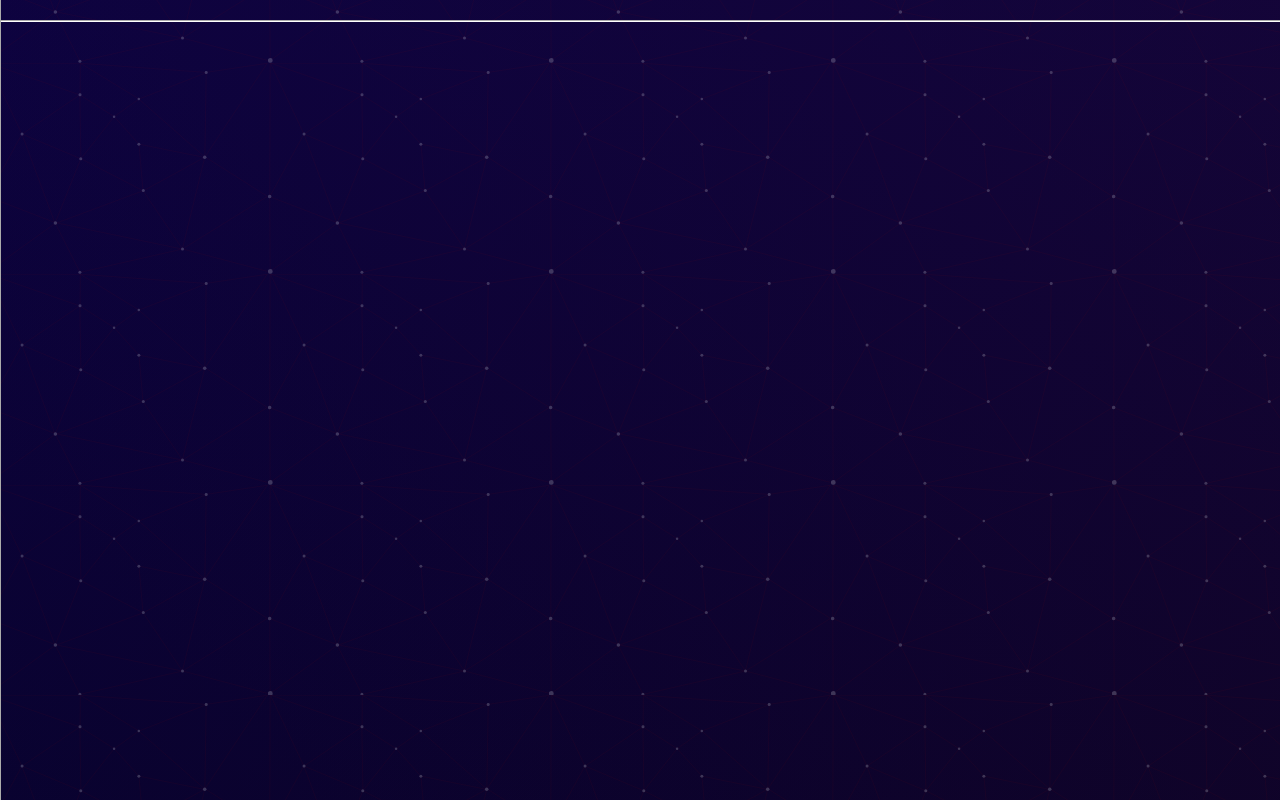
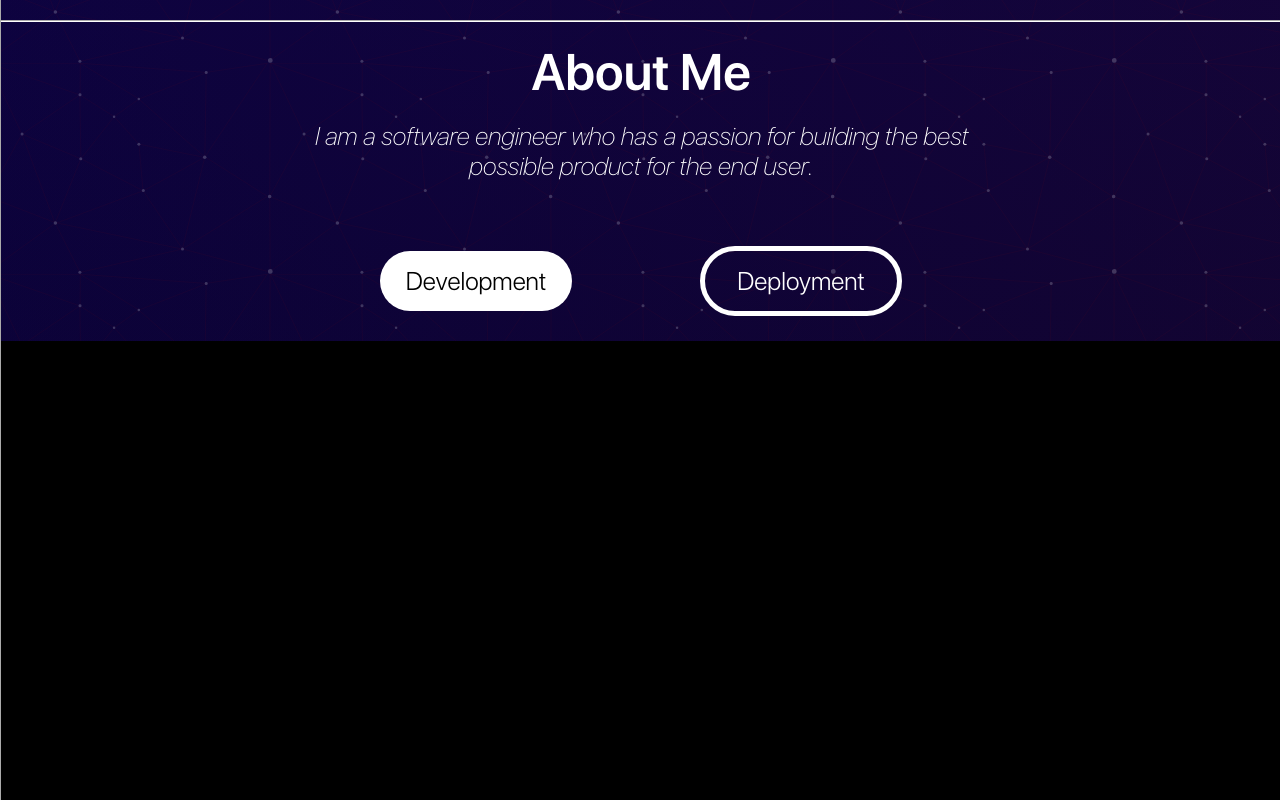
Before and after one commit to creiser2/personal-website, a React (Create React App) app: page / in a window 1280 px wide. Shown: the part 780-1580 px from the top of the page. Built offline with nearby package versions, Linux system fonts and the light colour scheme.

Commit message:
starting about me page:

```diff
--- a/src/screens/AboutMePage.js
+++ b/src/screens/AboutMePage.js
@@ -4,17 +4,34 @@ import { Fragment, Component } from "react";
 import "../styles/AboutMePage.css";
 
 class AboutMePage extends Component {
-
-    downChevronClicked() {
-        // this.props.secondPageRef.scrollIntoView();
-        //this.refs.hello.scrollIntoView();
-    }
-
     render() {
         return (
             <Fragment>
-                <div className="about-me-container">
+                <div className="am-container">
+                    <div className="am-text-holder">
+                        <div className="am-spacer-1"></div>
+                        <div className="sf-semibold am-header">
+                            About Me
+                        </div>
+                        <div className="sf-thin-italic am-subtitle">
+                            I am a software engineer who has a passion for building the best
+                        </div>
+                        <div className="sf-thin-italic am-subtitle">
+                            possible product for the end user.
+                        </div>
+                    </div>
+                    <div className="am-button-container">
+                        <div className="am-button-filled sf-light">
+                            Development
+                        </div>
+                        <div className="am-spacer-2"></div>
+                        <div className="am-button-hollow sf-light">
+                            Deployment
+                        </div>
+                    </div>
+                    <div className="am-stack-container">
 
+                    </div>
                 </div>
             </Fragment>
         )
--- a/src/screens/Website.js
+++ b/src/screens/Website.js
@@ -50,6 +50,7 @@ class Website extends Component {
         const lastScrollY = window.scrollY;
         const threshold = 250;
 
+        return;
         if (Math.abs(this.state.refs.landingPageRef.current._reactInternalFiber.child.stateNode.offsetTop - lastScrollY) <= threshold) {
             this.scrollToLandingPage()
         } else if (Math.abs(this.state.refs.aboutMePageRef.current._reactInternalFiber.child.stateNode.offsetTop - lastScrollY) <= threshold) {
--- a/src/styles/AboutMePage.css
+++ b/src/styles/AboutMePage.css
@@ -1,4 +1,4 @@
-.about-me-container {
+.am-container {
     position: absolute;
     border: white;
     border-width: 1px;
@@ -7,3 +7,74 @@
     width: 100%;
     height: 100vh;
 }
+
+.am-text-holder {
+    height: 25%;
+    width: 100%;
+}
+
+.am-header {
+    font-size: 4vw;
+    color: #FFF;
+    text-align: center;
+    height: 40%;
+}
+
+.am-spacer-1 {
+    height: 10%;
+}
+
+.am-subtitle {
+    color: #FFF;
+    text-align: center;
+    font-size: 2vw;
+}
+
+.am-button-container {
+    height: 15%;
+    width: 100%;
+    display: flex;
+    flex-direction: row;
+    justify-content: center;
+    align-items: center;
+}
+
+.am-button-filled {
+    cursor: pointer;
+    width: 15%;
+    height: 50%;
+    border-radius: 43px;
+    text-align: center;
+    color: black;
+    display: flex;
+    background-color: #FFF;
+    justify-content: center;
+    align-items: center;
+    font-size: 2vw;
+}
+
+.am-spacer-2 {
+    width: 10%;
+}
+
+.am-button-hollow {
+    cursor: pointer;
+    width: 15%;
+    height: 50%;
+    border-style: solid;
+    border-width: 5px;
+    border-color: #FFF;
+    border-radius: 43px;
+    color: #FFF;
+    text-align: center;
+    display: flex;
+    justify-content: center;
+    align-items: center;
+    font-size: 2vw;
+}
+
+.am-stack-container {
+    height: 60%;
+    background-color: black;
+    width: 100%;
+}
```
